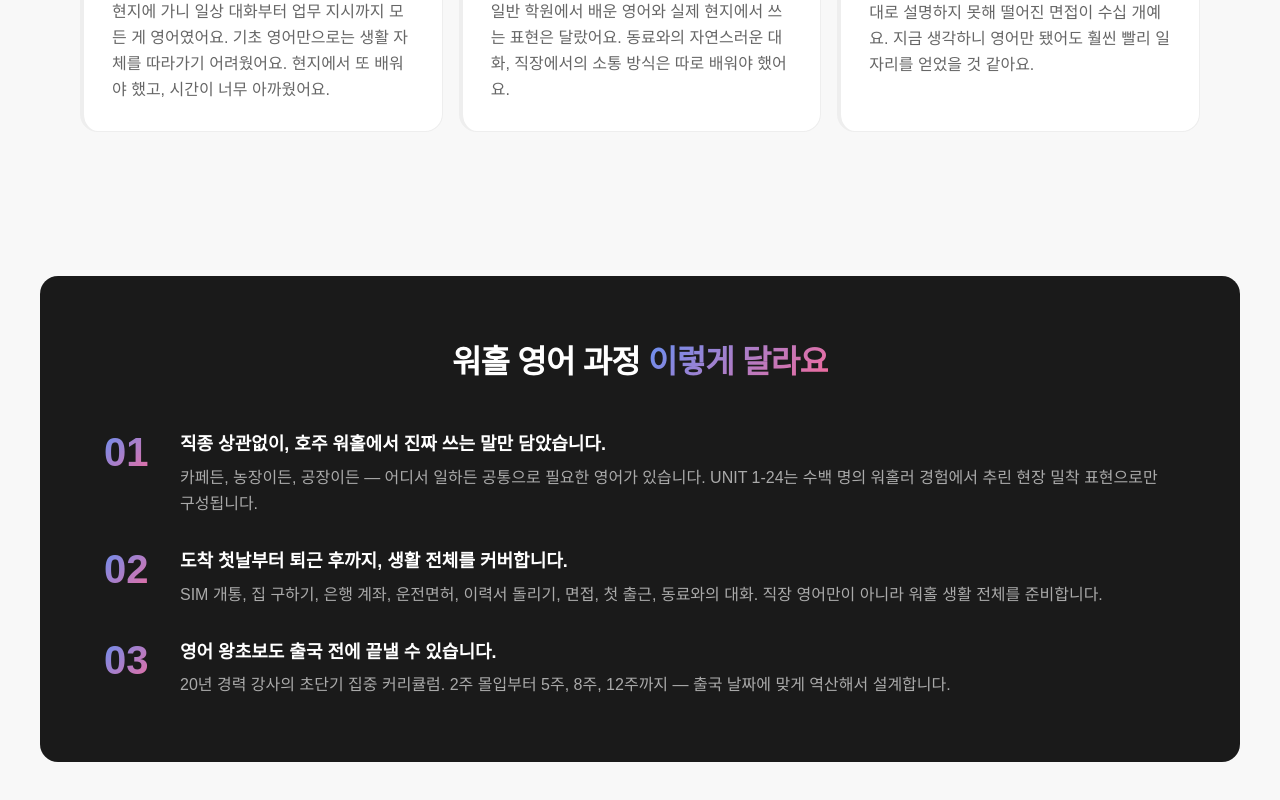
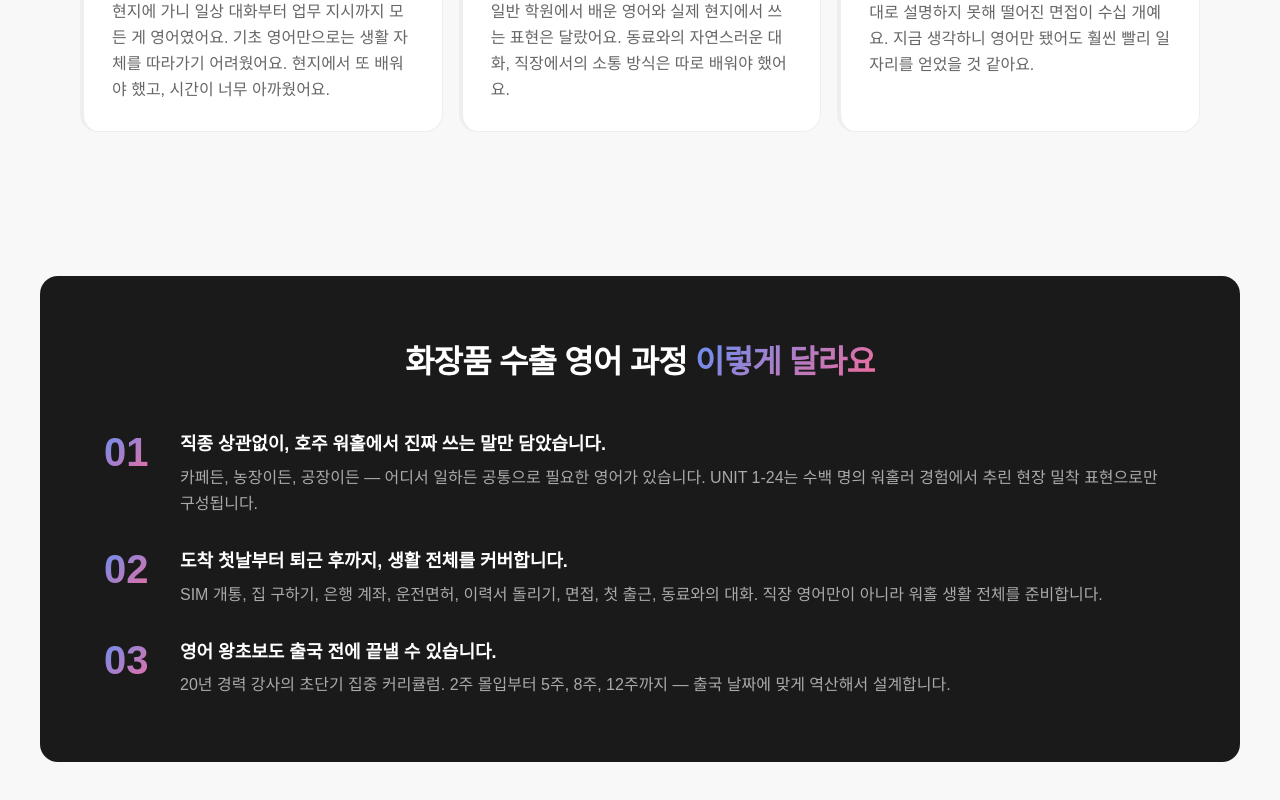
Before and after one commit to 82orez/friending_school, a Next.js app: page /courses/cosmetic in a window 1280 px wide. Shown: the part 1302-2102 px from the top of the page. Built offline with nearby package versions, Linux system fonts and the light colour scheme; no server answers; a web font is replaced by a local one.

Commit message:
wh -> wh survive

```diff
--- a/src/components/Navbar.tsx
+++ b/src/components/Navbar.tsx
@@ -13,7 +13,7 @@ type NavbarUser = { email?: string | null } | null;
 
 // 커리큘럼(과정) 링크 — Phase 2 과정 상세페이지(/courses/<slug>) placeholder.
 const COURSES = [
-  { slug: "workhol", label: "워홀 영어" },
+  { slug: "workhol", label: "워홀 생존영어" },
   { slug: "kitchen", label: "주방 영어" },
   { slug: "grammar", label: "회화기초 문법" },
   { slug: "cosmetic", label: "화장품 수출 영어" },
--- a/src/components/landing/SelfDevelop.tsx
+++ b/src/components/landing/SelfDevelop.tsx
@@ -9,7 +9,7 @@ import { setUnitCompleted } from "@/app/textbook/actions";
 import { cn } from "@/lib/utils";
 
 const TAB_LABELS: Record<string, string> = {
-  workhol: "워홀 영어",
+  workhol: "워홀 생존영어",
   kitchen: "주방 영어",
   basic1: "회화기초 문법 1",
   basic2: "회화기초 문법 2",
--- a/src/data/courses.ts
+++ b/src/data/courses.ts
@@ -71,12 +71,12 @@ const SIMPLE_OPTIONS: ApplyOption[] = [
 const COURSES: Record<CourseSlug, Course> = {
   workhol: {
     slug: "workhol",
-    title: "워홀 영어 과정",
+    title: "워홀 생존영어 과정",
     heroImage: "/images/course-workhol.jpg",
     tagline: "SIM 개통 · 이력서 돌리기 · 면접 · 급여 협상까지",
     introTitle: "현지에서 당당하게 살아가기",
     introDesc: ["해외 현지 적응, 면접, 일상 영어까지.", "초급이라도 지금부터 준비하면", "호주 현장에서 당당하게 생활할 수 있습니다."],
-    spec: COMMON_SPEC("워홀 영어 과정"),
+    spec: COMMON_SPEC("워홀 생존영어 과정"),
     price: "₩240,000",
     per: "/ 24회",
     regretHeadLead: "선배 워홀러들이",
@@ -98,7 +98,7 @@ const COURSES: Record<CourseSlug, Course> = {
         desc: "면접에서 버벅거렸어요. 내 경험과 강점을 제대로 설명하지 못해 떨어진 면접이 수십 개예요. 지금 생각하니 영어만 됐어도 훨씬 빨리 일자리를 얻었을 것 같아요.",
       },
     ],
-    diffHeadLead: "워홀 영어 과정 ",
+    diffHeadLead: "워홀 생존영어 과정 ",
     diffHeadEm: "이렇게 달라요",
     diff: [
       {
@@ -134,7 +134,7 @@ const COURSES: Record<CourseSlug, Course> = {
       },
     ],
     curriculumBooks: [{ bookKey: "workhol" }],
-    applyTitle: "워홀 영어 1:1 화상수업",
+    applyTitle: "워홀 생존영어 1:1 화상수업",
     applyHeading: ["버벅거리는 순간이 오기 전에", "제대로 준비하세요"],
     applyOptions: SIMPLE_OPTIONS,
   },
@@ -317,6 +317,7 @@ const COURSES: Record<CourseSlug, Course> = {
     price: "₩240,000",
     per: "/ 24회",
     // 프로토타입 cosmetic.html의 후회/차별점/후기 섹션은 워홀 카피를 그대로 사용 중 — 원본 충실 이식.
+    // ※ 차별점 헤딩만 화장품 과정명으로 교정(diffHeadLead), 나머지 본문 카피는 원본 유지.
     regretHeadLead: "선배 워홀러들이",
     regretHeadEm: "후회하는 3가지",
     regret: [
@@ -336,7 +337,7 @@ const COURSES: Record<CourseSlug, Course> = {
         desc: "면접에서 버벅거렸어요. 내 경험과 강점을 제대로 설명하지 못해 떨어진 면접이 수십 개예요. 지금 생각하니 영어만 됐어도 훨씬 빨리 일자리를 얻었을 것 같아요.",
       },
     ],
-    diffHeadLead: "워홀 영어 과정 ",
+    diffHeadLead: "화장품 수출 영어 과정 ",
     diffHeadEm: "이렇게 달라요",
     diff: [
       {
--- a/src/data/landing.ts
+++ b/src/data/landing.ts
@@ -27,7 +27,7 @@ export type Book = {
 export const BOOKS: Book[] = [
   {
     key: "workhol",
-    title: "워홀 영어 — 현지에서 쓰는 생존 영어",
+    title: "워홀 생존영어 — 현지에서 쓰는 실전 영어",
     copy: "워홀러 초보 생존 필수! 이건 꼭 알고 가세요!",
     tags: [{ t: "무료", free: true }, { t: "음성 포함" }, { t: "24유닛" }],
     units: [
@@ -270,7 +270,7 @@ export type CourseCard = {
 export const COURSE_CARDS: CourseCard[] = [
   {
     slug: "workhol",
-    name: "워홀 영어 과정",
+    name: "워홀 생존영어 과정",
     desc: "해외 현지 적응, 면접, 일상 영어까지. 초보라도 지금부터 준비하면 호주 현장에서 당당하게 생활할 수 있습니다.",
     price: "₩240,000",
     per: "/ 24회",
--- a/src/data/textbook/index.ts
+++ b/src/data/textbook/index.ts
@@ -41,7 +41,7 @@ function unitsFromBook(bookKey: string): TextbookUnit[] {
 export const TEXTBOOK_REGISTRY: Textbook[] = [
   {
     course: WORKHOL_COURSE, // "workhol" — 워홀 콘텐츠(폴더 content/textbook/workhol)
-    title: "워홀 영어 - 현지에서 쓰는 생존 영어",
+    title: "워홀 생존영어 - 현지에서 쓰는 실전 영어",
     subtitle: "준(Jun)의 호주 워킹홀리데이 24개 Unit. 매일 한 Unit씩 호주 현지 표현을 익혀보세요.",
     eyebrow: "FRIENDING · WORKING HOLIDAY ENGLISH",
     freeUnits: [1],
```
Also changed, not shown: 1 other file (tests, documents, lock files or other folders).
